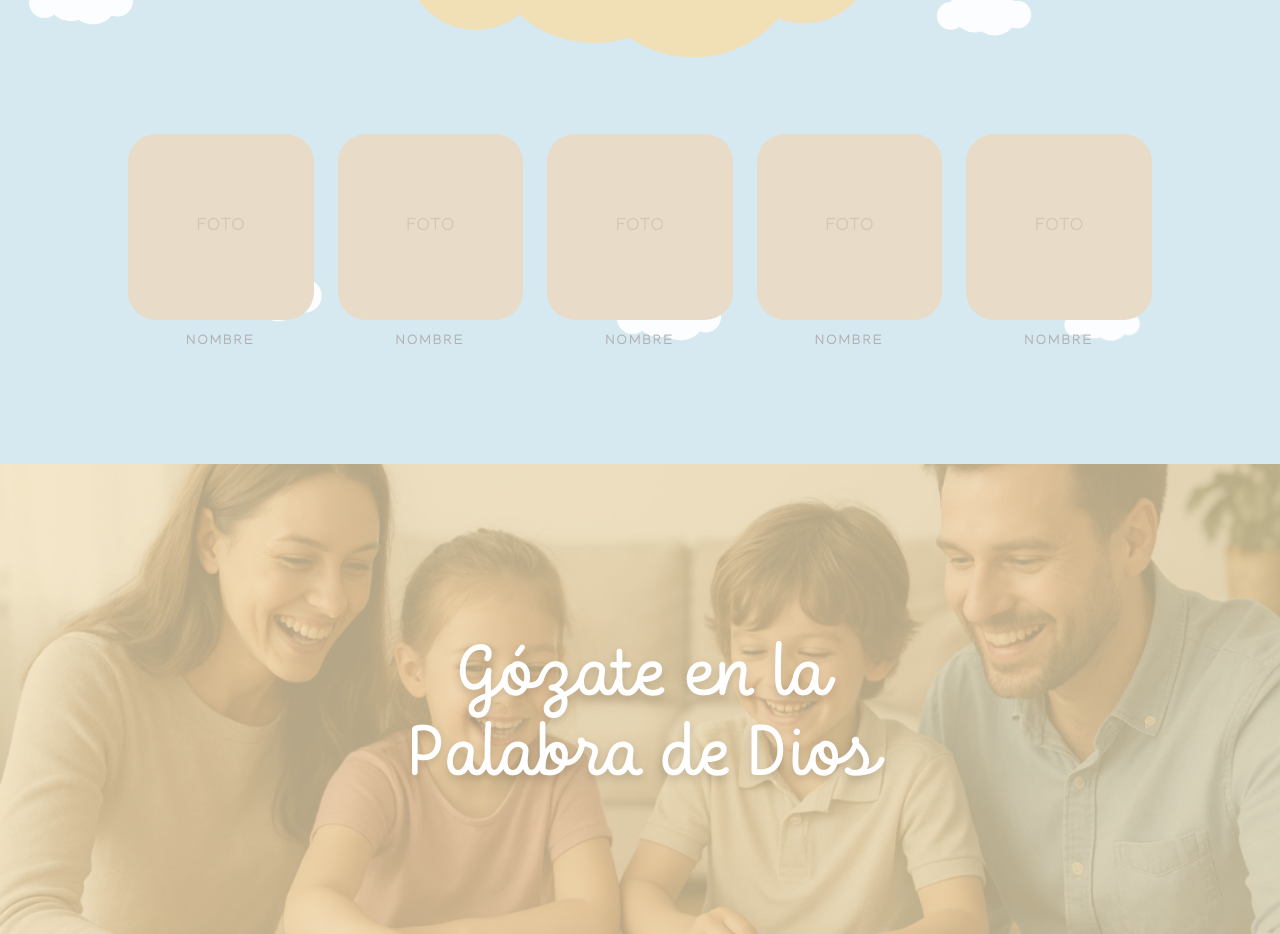
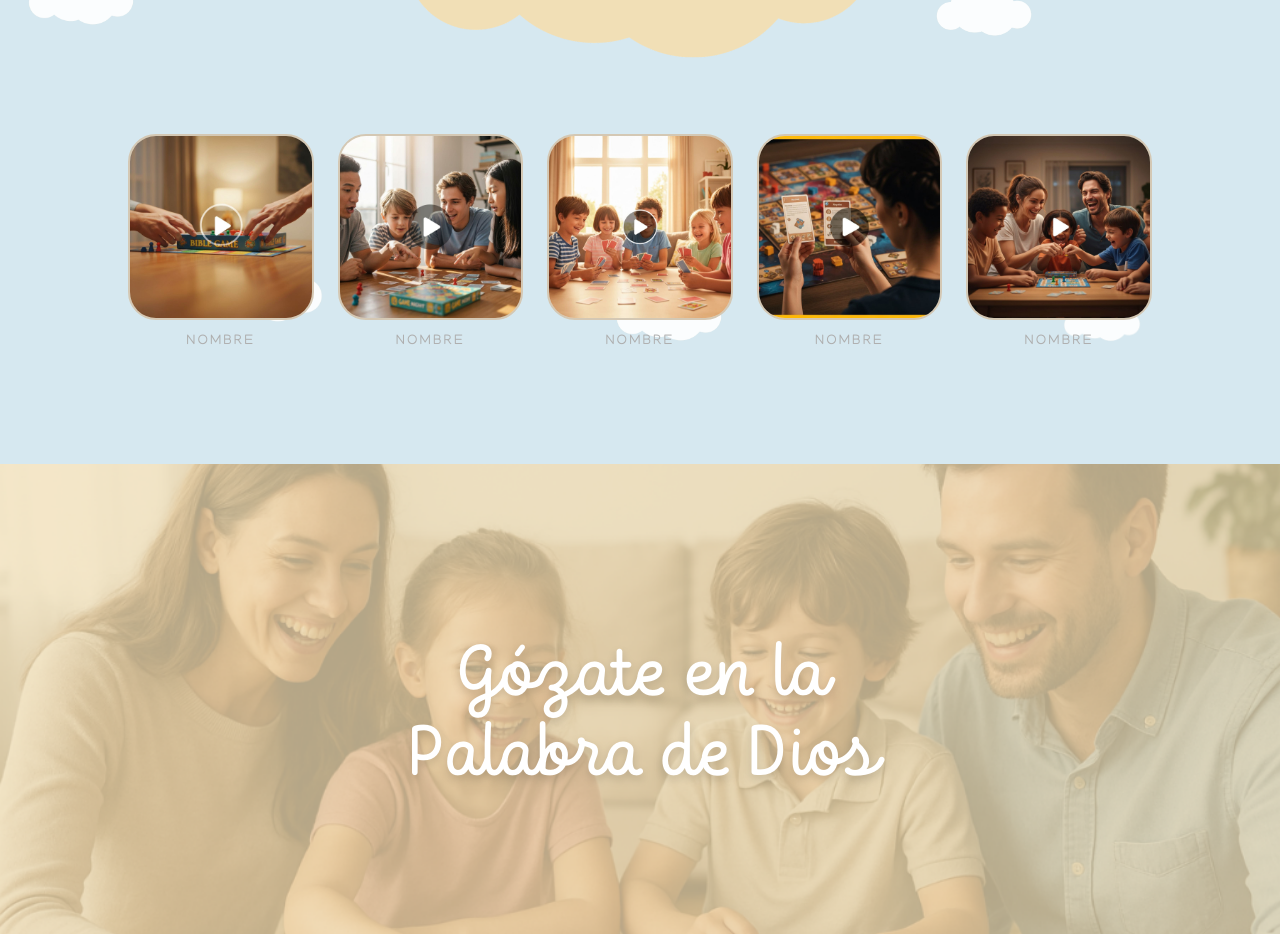
Before and after one commit to ldfavale/truejoy-website, a Next.js app: page / in a window 1280 px wide. Shown: the part 2620-3554 px from the top of the page. Built offline with nearby package versions, Linux system fonts and the light colour scheme.

Commit message:
feat: agregar imagenes tutorial-*.jpg a la seccion tutoriales
Co-authored-by: Cursor <cursoragent@cursor.com>

```diff
--- a/components/tutorials-section.tsx
+++ b/components/tutorials-section.tsx
@@ -4,11 +4,11 @@ import { CloudBackground } from "./cloud-background"
 import Image from "next/image"
 
 const tutorials = [
-  { name: "NOMBRE" },
-  { name: "NOMBRE" },
-  { name: "NOMBRE" },
-  { name: "NOMBRE" },
-  { name: "NOMBRE" },
+  { name: "NOMBRE", image: "/images/tutorial-1.jpg", alt: "Tutorial 1" },
+  { name: "NOMBRE", image: "/images/tutorial-2.jpg", alt: "Tutorial 2" },
+  { name: "NOMBRE", image: "/images/tutorial-3.jpg", alt: "Tutorial 3" },
+  { name: "NOMBRE", image: "/images/tutorial-4.jpg", alt: "Tutorial 4" },
+  { name: "NOMBRE", image: "/images/tutorial-5.jpg", alt: "Tutorial 5" },
 ]
 
 export function TutorialsSection() {
@@ -40,8 +40,13 @@ export function TutorialsSection() {
           <div className="grid grid-cols-2 sm:grid-cols-3 md:grid-cols-5 gap-4 md:gap-6">
             {tutorials.map((tutorial, index) => (
               <div key={index} className="flex flex-col items-center">
-                <div className="w-full aspect-square bg-[#E8DCC8] rounded-xl flex items-center justify-center">
-                  <span className="text-[#D4C8B4] font-sans text-lg">FOTO</span>
+                <div className="relative w-full aspect-square bg-[#E8DCC8] rounded-xl overflow-hidden border-2 border-[#D4C8B4]">
+                  <Image
+                    src={tutorial.image}
+                    alt={tutorial.alt}
+                    fill
+                    className="object-cover"
+                  />
                 </div>
                 <p className="text-[#AFAFAF] tracking-[0.15em] font-sans text-sm mt-3">
                   {tutorial.name}
```
